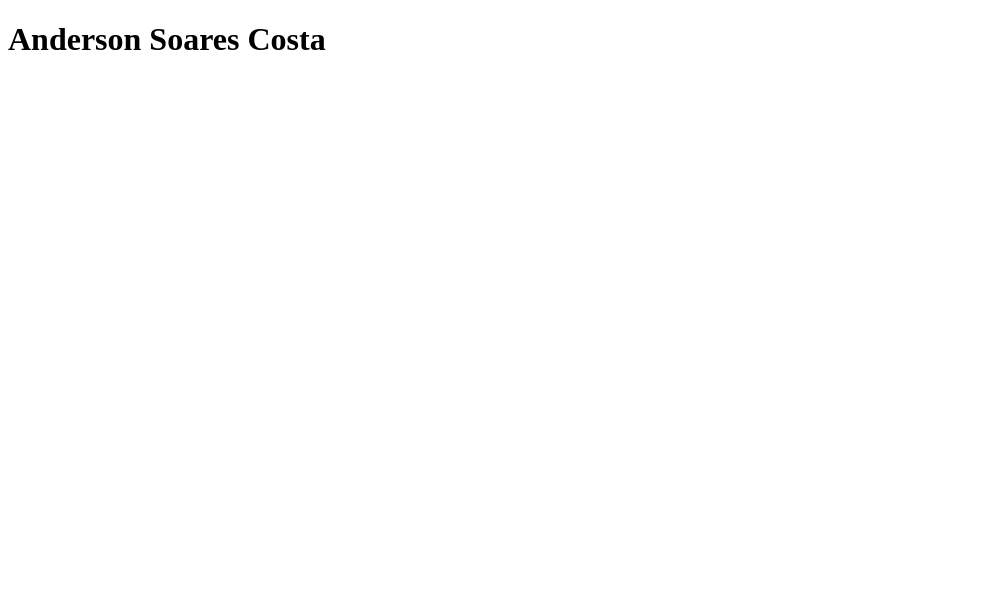
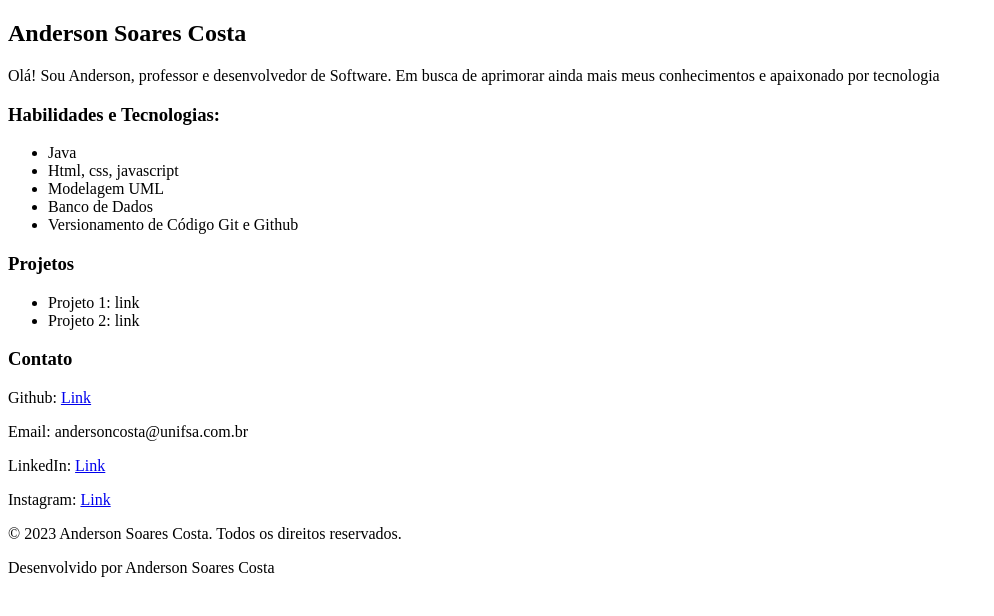
Before and after one commit to dersonp2/meu-site, a plain HTML site: page index.html in a window 1280 px wide. Shown: the whole page, without its empty margins (0-994 px from the left). Drawn offline with Linux system fonts and the light colour scheme.

Commit message:
Meu site

```diff
--- a/index.html
+++ b/index.html
@@ -1,11 +1,52 @@
 <!DOCTYPE html>
 <html lang="pt-br">
-<head>
-    <meta charset="UTF-8">
-    <meta name="viewport" content="width=device-width, initial-scale=1.0">
+  <head>
+    <meta charset="UTF-8" />
+    <meta name="viewport" content="width=device-width, initial-scale=1.0" />
     <title>Portifólio - Anderson Dev</title>
-</head>
-<body>
-    <h1>Anderson Soares Costa</h1>
-</body>
+  </head>
+  <body>
+    <section>
+      <h1>Anderson Soares Costa</h1>
+      <p>
+        Olá! Sou Anderson, professor e desenvolvedor de Software. Em busca de
+        aprimorar ainda mais meus conhecimentos e apaixonado por tecnologia
+      </p>
+    </section>
+
+    <section>
+      <h3>Habilidades e Tecnologias:</h3>
+      <ul>
+        <li>Java</li>
+        <li>Html, css, javascript</li>
+        <li>Modelagem UML</li>
+        <li>Banco de Dados</li>
+        <li>Versionamento de Código Git e Github</li>
+      </ul>
+    </section>
+
+    <section>
+      <h3>Projetos</h3>
+      <ul>
+        <li>Projeto 1: link</li>
+        <li>Projeto 2: link</li>
+      </ul>
+    </section>
+
+    <section>
+      <h3>Contato</h3>
+      <p>Github: <a href="https://github.com/dersonp2/" target="_blank">Link</a></p>
+
+      <p>Email: andersoncosta@unifsa.com.br</p>
+
+      <p>LinkedIn: <a href="https://www.linkedin.com/in/anderson-soares-a7aa0579/" target="_blank">Link</a></p>
+
+      <p>Instagram: <a href="instagram.com/dersonp2" target="_blank">Link</a></p>
+    </section>
+
+    <footer>
+      <p>&copy; 2023 Anderson Soares Costa. Todos os direitos reservados.</p>
+      <p>Desenvolvido por Anderson Soares Costa</p>
+    </footer>
+  </body>
 </html>
```
